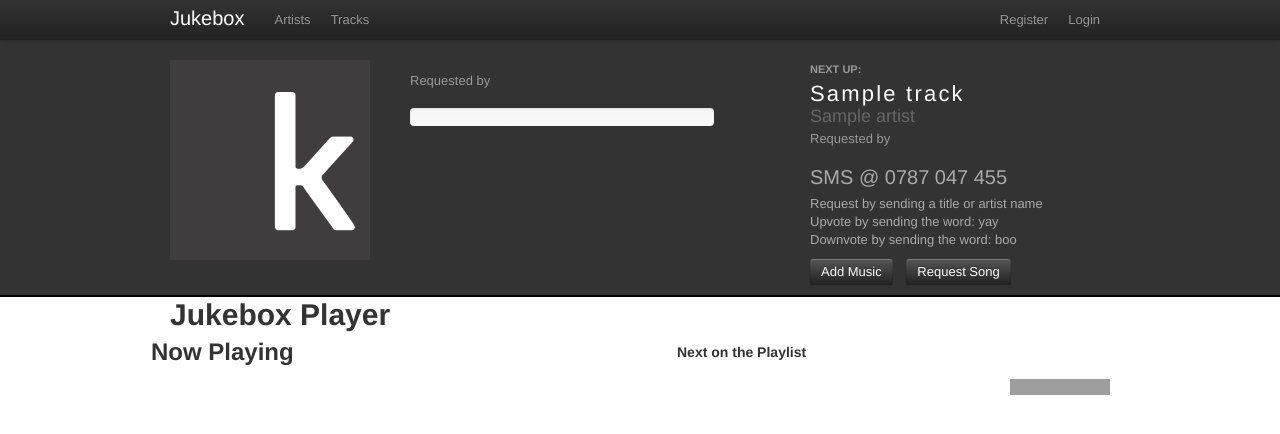
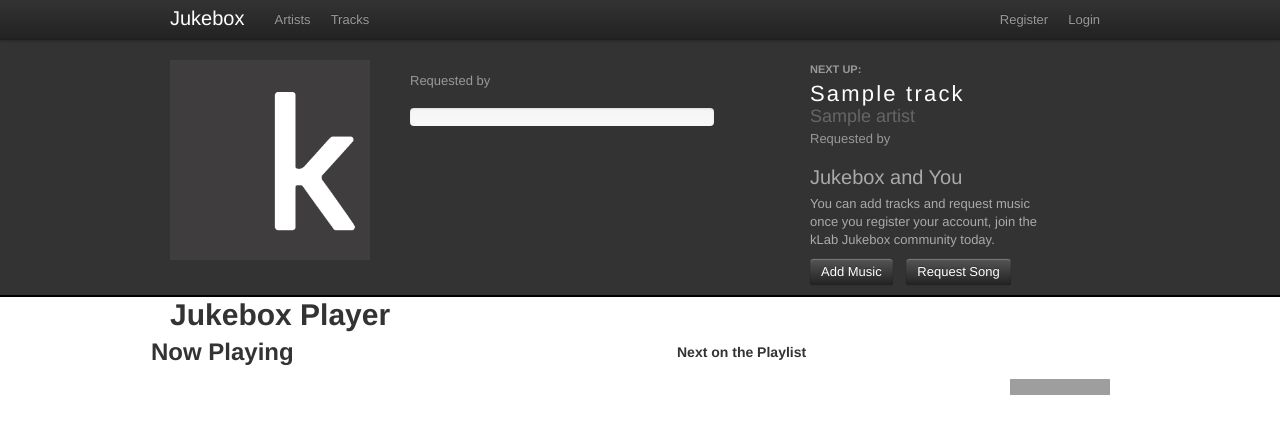
Before and after one commit to nyaruka/jukebox, a Django app: template templates/dashboard/index.html in a window 1280 px wide. Shown: the top 434 px of the page. Run offline with Django 3.2, Linux system fonts and the light colour scheme; tables that the repository leaves empty hold one stand-in row (values such as "Sample post"); the template is opened without the code that fills it: values that come from a table or form of the project are taken from there, most other values are stand-ins (such as "Sample title", 1, 10 or a date in 2020); some libraries are stand-ins or nearby versions; grey boxes are pictures that could not be loaded.

Commit message:
remove relayer information for sms

```diff
--- a/templates/requests/request_playing.html
+++ b/templates/requests/request_playing.html
@@ -105,12 +105,11 @@
           {% endif %}
 
           <div style="color:#aaa;">
-            <div>
-              <p style="font-weight: 100; font-size: 20px">SMS @ 0787 047 455</p>
+              <p style="font-weight: 100; font-size: 20px">Jukebox and You</p>
               <p>
-  	          Request by sending a title or artist name<br/>
-	          Upvote by sending the word: yay<br/>
-	          Downvote by sending the word: boo<br/>
+  	        You can add tracks and request music<br/>
+		once you register your account, join the<br/>
+		kLab Jukebox community today.</br>
               </p>
             </div>
 
```
